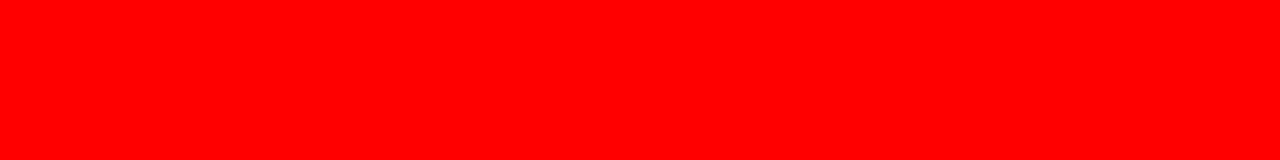
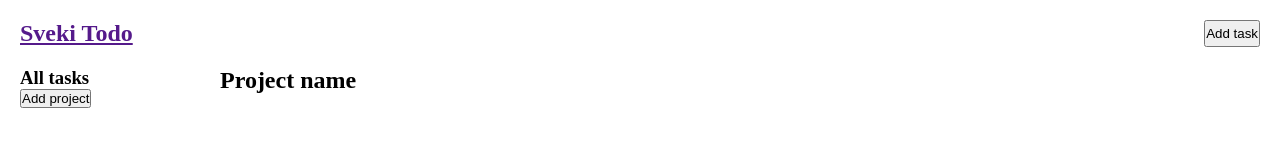
Before and after one commit to matejadb/todo-app, a website built with webpack: page src/template.html in a window 1280 px wide. Built offline with nearby package versions, Linux system fonts and the light colour scheme.

Commit message:
Add basic HTML structure

```diff
--- a/src/index.js
+++ b/src/index.js
@@ -1,4 +1 @@
 import './styles.css';
-import { alertUser } from './test';
-
-alertUser();
--- a/src/styles.css
+++ b/src/styles.css
@@ -1,3 +1,21 @@
-body {
-	background-color: red;
+* {
+	margin: 0;
+	padding: 0;
+	box-sizing: border-box;
 }
+
+nav {
+	display: flex;
+	justify-content: space-between;
+	padding: 20px;
+}
+
+main {
+	display: grid;
+	grid-template-columns: 200px 1fr;
+}
+
+.project-container,
+.task-container {
+	padding-left: 20px;
+}
--- a/src/template.html
+++ b/src/template.html
@@ -5,5 +5,24 @@
 		<meta name="viewport" content="width=device-width, initial-scale=1.0" />
 		<title>Sveki Todo</title>
 	</head>
-	<body></body>
+	<body>
+		<header>
+			<nav>
+				<h1><a href="">Sveki Todo</a></h1>
+				<button>Add task</button>
+			</nav>
+		</header>
+
+		<main>
+			<div class="project-container">
+				<h3>All tasks</h3>
+				<ul class="project-list"></ul>
+				<button>Add project</button>
+			</div>
+			<div class="task-container">
+				<h2>Project name</h2>
+				<ul class="task-list"></ul>
+			</div>
+		</main>
+	</body>
 </html>
--- a/src/test.js
+++ /dev/null
@@ -1,3 +0,0 @@
-export function alertUser() {
-	alert('works');
-}
```
